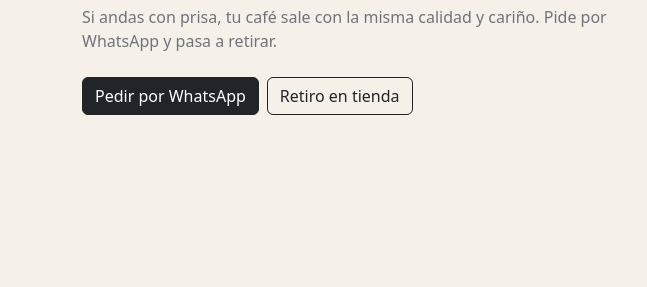
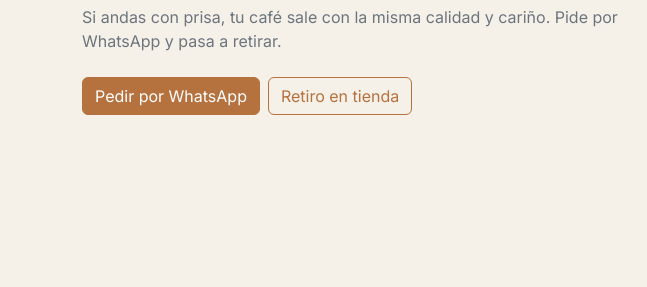
Before and after one commit to BoatingBoat271/cafeterianomada, a plain HTML site: page index.html in a window 1280 px wide. Shown: the part 2303-2590 px from the top of the page, 0-647 px from the left. Drawn offline with nearby package versions, Linux system fonts and the light colour scheme.

Commit message:
style: add Inter font and brand color (#b5723f) for buttons

```diff
--- a/assets/css/style.css
+++ b/assets/css/style.css
@@ -1,5 +1,16 @@
 body {
   background-color: #f5f0e8;
+}
+
+/* Variables de tema */
+:root{
+  --brand: #b5723f;
+  --brand-dark: #9a5d2f;
+}
+
+/* Fuente principal */
+body{
+  font-family: 'Inter', system-ui, -apple-system, 'Segoe UI', Roboto, 'Helvetica Neue', Arial, sans-serif;
 }
 
 /* Layout navbar */
@@ -201,3 +212,22 @@
   opacity: 1;
   transform: translateY(0);
 }
+
+/* Estilos de botones personalizados (marca) */
+.btn-primary, .btn-dark {
+  background-color: var(--brand) !important;
+  border-color: var(--brand) !important;
+  color: #fff !important;
+}
+.btn-primary:hover, .btn-dark:hover {
+  background-color: var(--brand-dark) !important;
+  border-color: var(--brand-dark) !important;
+}
+.btn-outline-dark {
+  color: var(--brand) !important;
+  border-color: var(--brand) !important;
+}
+.btn-outline-dark:hover {
+  background-color: var(--brand) !important;
+  color: #fff !important;
+}
--- a/index.html
+++ b/index.html
@@ -9,6 +9,9 @@
 
   <!-- Bootstrap CSS -->
   <link href="https://cdn.jsdelivr.net/npm/bootstrap@5.3.3/dist/css/bootstrap.min.css" rel="stylesheet">
+
+  <!-- Google Font: Inter -->
+  <link href="https://fonts.googleapis.com/css2?family=Inter:wght@300;400;600;700&display=swap" rel="stylesheet">
 
   <!-- CSS -->
   <link rel="stylesheet" href="./assets/css/style.css" />
```
